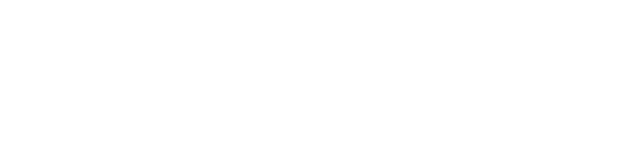
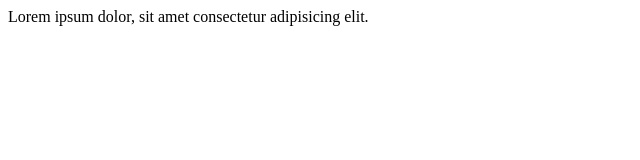
Before and after one commit to jortega2405/clase_git, a plain HTML site: page index.html in a window 1280 px wide. Shown: the whole page, without its empty margins (0-640 px from the left). Drawn offline with Linux system fonts and the light colour scheme.

Commit message:
tercer commit

```diff
--- a/index.html
+++ b/index.html
@@ -4,6 +4,8 @@
     <title>Página de prueba</title>
 </head>
 <body>
-
+    <div>
+        Lorem ipsum dolor, sit amet consectetur adipisicing elit.
+    </div>
 </body>
 </html>
```
